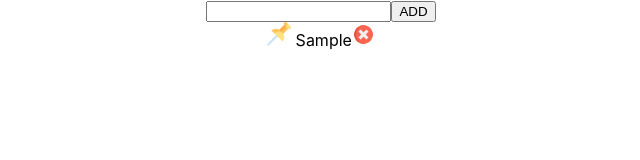
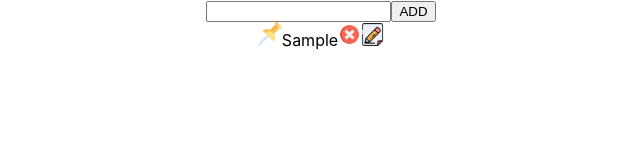
Before and after one commit to koushalAkash26/todo-react, a React (Create React App) app: page / in a window 1280 px wide. Both pictures are taken after typing "Sample" into the empty fields and a click on the button "ADD". Shown: the top 160 px of the page, without its empty margins (319-959 px from the left). Built offline with nearby package versions, Linux system fonts and the light colour scheme.

Commit message:
update-added

```diff
--- a/src/App.js
+++ b/src/App.js
@@ -1,11 +1,11 @@
 import logo from './logo.svg';
 import './App.css';
-import InputBox from './components/input Box'
+import Skeleton from './components/skeleton'
 
 function App() {
   return (
     <div className="App">
-      <InputBox></InputBox>
+      <Skeleton></Skeleton>
 
     </div>
   );
--- a/src/components/appStyle.module.css
+++ b/src/components/appStyle.module.css
@@ -5,3 +5,6 @@
 .deleteicon{
     width:23px;
 }
+.editicon{
+    width:23px;
+}
--- /dev/null
+++ b/src/components/cancel.js
@@ -0,0 +1,36 @@
+import React from 'react'
+import style from './appStyle.module.css';
+import close from '../images/close.png'
+import edit from '../images/edit.png'
+
+function Cancel({collection,setTodos,id,setEdit}) {
+    function handleClose(){
+        let newcollection=collection.filter((todo)=>todo.taskid!==id)
+        console.log(newcollection)
+        setTodos(newcollection)
+    }
+    function handleEdit(){
+        let newTodo=collection.find(todo=>todo.taskid===id)
+        console.log(newTodo)
+        setEdit(newTodo)
+    }
+    return (
+        <>
+            <img
+            className={style.deleteicon}
+            src={close}
+            alt="close"
+             onClick={()=>handleClose()}
+          />
+          <img
+            className={style.editicon}
+            src={edit}
+            alt="edit"
+              onClick={()=>handleEdit()}
+          />
+
+        </>
+    )
+}
+
+export default Cancel
--- a/src/components/input Box.js
+++ /dev/null
@@ -1,40 +0,0 @@
-import React,{useState,useEffect} from 'react'
-import Outputbox from './outputbox'
-import { v4 as uuidv4 } from 'uuid';
-
-
-function InputBox() {
-   const[task,SetTask]=useState("")
-//    const[descrip,SetDescrip]=useState("")
-   const[state,setState]=useState(false)
-
-   const[list,setList]=useState([])
-   useEffect(()=>{
-       console.log(list)
-   },[list])
-
-   const creator=()=>{
-       setState(true)
-       console.log(task)
-       console.log(`prev=>${list}`)
-       setList([...list,{taskname:task,taskid:uuidv4()}])
-       console.log(list)
-       SetTask("")
-
-       }
-    return (
-        <div>
-           <input value={task} onChange={(e)=>SetTask(e.target.value)}></input>
-           {/* <input value={descrip} onChange={(e)=>SetDescrip(e.target.value)}></input> */}
-           <button onClick={creator}>ADD</button>
-
-           {/* {state && <Outputbox collection={list}></Outputbox>} */}
-           <Outputbox collection={list} signal={state} setList={setList}></Outputbox>
-
-
-
-        </div>
-    )
-}
-
-export default InputBox
--- a/src/components/outputbox.js
+++ /dev/null
@@ -1,43 +0,0 @@
-import React from 'react'
-import Icontoggler from './icontoggler'
-import close from '../images/close.png'
-import style from './appStyle.module.css'
-
-
-
-function Outputbox({collection,signal,setList}) {
-
-    if(signal){
-        function handleClose(id){
-            // console.log(typeof(id))
-            // console.log("hello")
-            // console.log(id)
-            // collection.map(todo=>console.log(todo.id))
-            // collection.map(todo=>console.log(todo.id!==id))
-            let newCollection=collection.filter((todo)=>todo.taskid!==id)
-            console.log(newCollection)
-            collection=newCollection
-            setList(collection)
-        }
-
-    return (
-        <div>
-            {collection.map((todo)=><div key={todo.taskid}><Icontoggler></Icontoggler> {todo.taskname}<img
-            className={style.deleteicon}
-            src={close}
-            alt="close"
-             onClick={()=>handleClose(todo.taskid)}
-          /></div>)}
-
-        </div>
-
-    )
-    }
-    else{
-        return(
-            <div></div>
-        )
-    }
-}
-
-export default Outputbox
--- /dev/null
+++ b/src/components/skeleton.js
@@ -0,0 +1,45 @@
+import React,{useState} from 'react'
+import { v4 as uuidv4 } from 'uuid';
+import Icontoggler from './togglericon'
+import Cancel from './cancel'
+
+function Skeleton() {
+    const[todo,setTodo]=useState("")
+    const[todos,setTodos]=useState([])
+    const[edit, setEdit]=useState(null)
+    console.log(edit)
+    const updateTodo=(id)=>{
+        console.log("heheheh")
+        console.log(id)
+        const NewTodos=todos.map((todoele)=>
+            todoele.taskid===id ? {task:todo,taskid:id} :todoele
+        )
+        console.log(NewTodos)
+        setTodos(NewTodos)
+        setEdit("")
+    }
+    const creator=()=>{
+        if(!edit){
+            setTodos([...todos,{task:todo,taskid:uuidv4()}])
+            setTodo("")
+        }
+        else{
+            updateTodo(edit.taskid)
+        }
+
+    }
+    return (
+        <div>
+            <div>
+            <input value={todo} onChange={(e)=>setTodo(e.target.value)}></input>
+           <button onClick={creator}>ADD</button>
+           </div>
+           {todos.map((todo)=><div key={todo.taskid}><Icontoggler></Icontoggler><p style={{display:"inline"}}>{todo.task}</p><Cancel collection={todos} setTodos={setTodos} id={todo.taskid} setEdit={setEdit}></Cancel></div>)}
+        </div>
+
+
+
+    )
+}
+
+export default Skeleton
--- a/src/components/icontoggler.js
+++ b/src/components/togglericon.js
@@ -1,7 +1,8 @@
 import React,{useState} from 'react'
 import Inactive from "../images/push-pin.png";
 import Active from "../images/accept.png";
-import style from './appStyle.module.css'
+import style from './appStyle.module.css';
+
 
 function Icontoggler() {
     const [active, setActive] = useState(false);
```
Also changed, not shown: src/components/deleteTodo.js (deleted, +0 -18 lines), src/images/edit.png (added).
